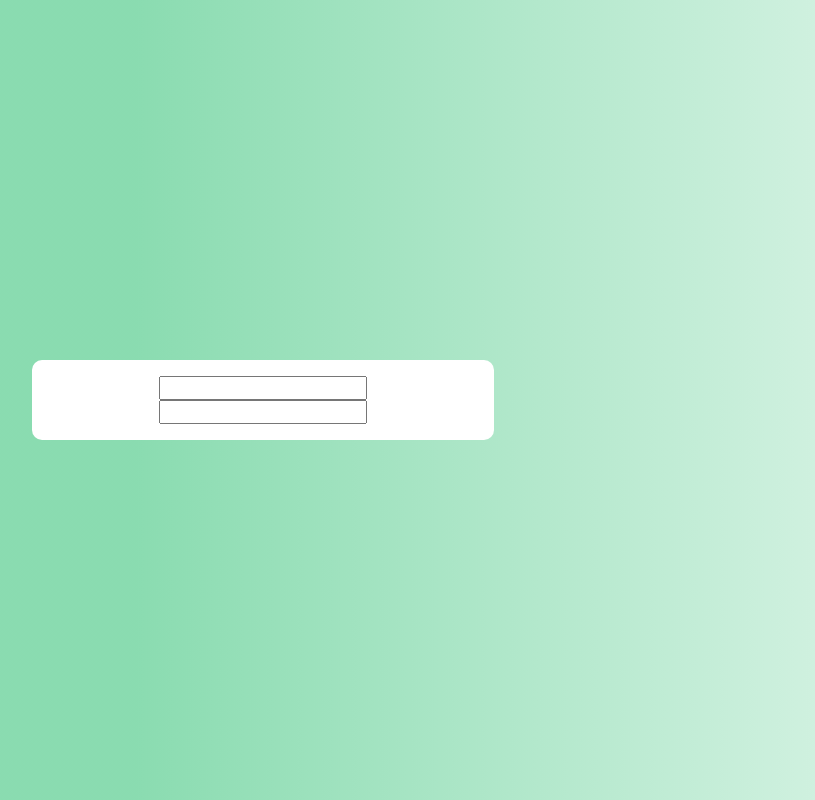
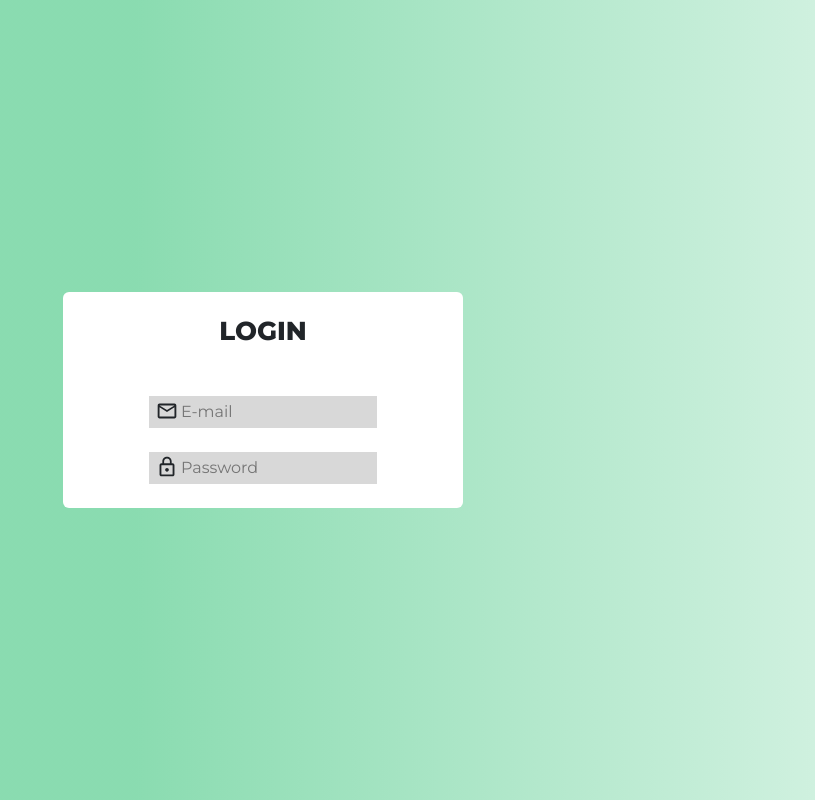
Before and after one commit to codenation-dev/squad-2-ad-java-banco-inter-1, a React (Create React App) app in the folder central-erros-frontend/: page / in a window 1280 px wide. Shown: the whole page, without its empty margins (377-1192 px from the left). Built offline with nearby package versions, Linux system fonts and the light colour scheme.

Commit message:
Formulario de login implementado.

```diff
--- a/central-erros-frontend/package.json
+++ b/central-erros-frontend/package.json
@@ -7,6 +7,7 @@
     "node-sass": "^4.13.0",
     "react": "^16.12.0",
     "react-dom": "^16.12.0",
+    "react-icons": "^3.8.0",
     "react-router": "^5.1.2",
     "react-scripts": "3.2.0"
   },
--- a/central-erros-frontend/src/assets/sass/base/_reset.scss
+++ b/central-erros-frontend/src/assets/sass/base/_reset.scss
@@ -20,8 +20,12 @@ time, mark, audio, video {
 	padding: 0;
 	border: 0;
 	font-size: 100%;
-	font: inherit;
+	font-family: 'Montserrat', sans-serif;
 	vertical-align: baseline;
+}
+
+h1 {
+	font-size: 26px;
 }
 
 /* HTML5 display-role reset for older browsers */
@@ -52,3 +56,7 @@ table {
 	border-collapse: collapse;
 	border-spacing: 0;
 }
+
+input:focus {
+	outline: none;
+}
--- a/central-erros-frontend/src/components/Login/Login.js
+++ b/central-erros-frontend/src/components/Login/Login.js
@@ -2,6 +2,8 @@ import React, { useState, useEffect } from 'react'
 
 // assets
 import './login.scss'
+import { MdMailOutline } from 'react-icons/md'
+import { MdLockOutline } from 'react-icons/md'
 
 function Login() {
   const [inputValue, setInputValue] = useState({
@@ -21,31 +23,46 @@ function Login() {
   }
 
   return (
-    <div className='login'>
+    <div className='container d-flex justify-content-center'>
+      <div className='login text-center'>
+        <h1 className='login--title mb-5'>Login</h1>
         <form className='login--form' onSubmit={handleSubmit}>
           <div className='row justify-content-center'>
-          <div className='col-12 text-center'>
+            <div className='position-relative'>
+              <div className='col-12 d-flex text-center mb-4'>
                 <input
                   type='text'
                   class='login--form__input'
                   name='email'
                   id='email'
+                  placeholder='E-mail'
                   value={inputValue.email}
                   onChange={handleChange}
                 />
+                <div className='login--icon'>
+                  <MdMailOutline />
                 </div>
-          <div className='col-12 text-center'>
+              </div>
+            </div>
+            <div className='position-relative'>
+              <div className='col-12 d-flex text-center'>
                 <input
                   type='password'
                   class='login--form__input'
                   name='password'
+                  placeholder='Password'
                   id='password'
                   value={inputValue.password}
                   onChange={handleChange}
                 />
               </div>
+              <div className='login--icon'>
+                <MdLockOutline />
+              </div>
+            </div>
           </div>
         </form>
+      </div>
     </div>
   )
 }
--- a/central-erros-frontend/src/components/Login/login.scss
+++ b/central-erros-frontend/src/components/Login/login.scss
@@ -2,6 +2,28 @@
 
 .login {
   background: $white;
-  border-radius: 10px;
-  padding: 16px 8px;
+  border-radius: 6px;
+  max-width: 400px;
+  padding: 24px 12px;
+  &--title {
+    font-weight: 800;
+    text-transform: uppercase;
+  }
+  &--form {
+    &__input {
+      background: #8080804f;
+      border: none;
+      height: 32px;
+      padding-left: 32px;
+      padding-right: 4px;
+    }
+  }
+  &--icon {
+    position: absolute;
+    left: 25px;
+    top: 7px;
+    svg {
+      transform: scale(1.4);
+    }
+  }
 }
```
Also changed, not shown: 1 other file (tests, documents, lock files or other folders). Lines whose indentation alone changed are shown as unchanged.
